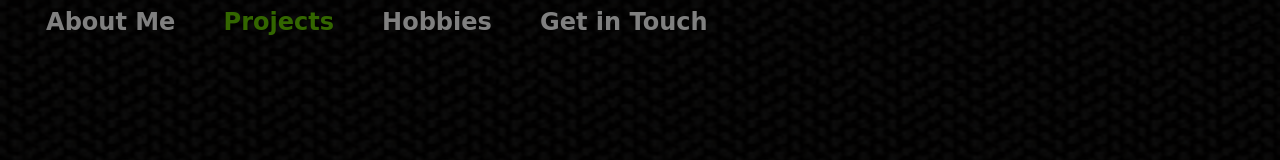
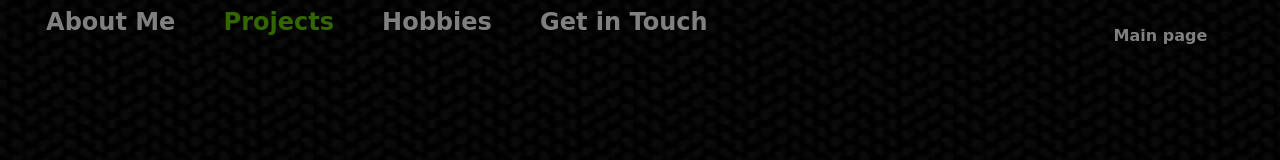
Before and after one commit to marygeorge/Portfolio, a plain HTML site: page Projects.html in a window 1280 px wide. Shown: the top 160 px of the page. Drawn offline with nearby package versions, Linux system fonts and the light colour scheme; a web font is replaced by a local one.

Commit message:
minor changes

```diff
--- a/Projects.html
+++ b/Projects.html
@@ -17,7 +17,8 @@
                 <a href="Hobbies.html" class="menuItem" id="Hobbies">Hobbies</a>
                 <a href="Contact.html" class="menuItem" id="contact">Get in Touch</a>
     </div>
-    <!--<a href="index.html" class="menuItem" id="landPage" >Main page</a>-->
+            <a href="index.html" class="menuItem" id="landPage" >Main page</a>
+
 <div class="allProjects">
  <hr>
     <div class="projectImageDiv">
```
